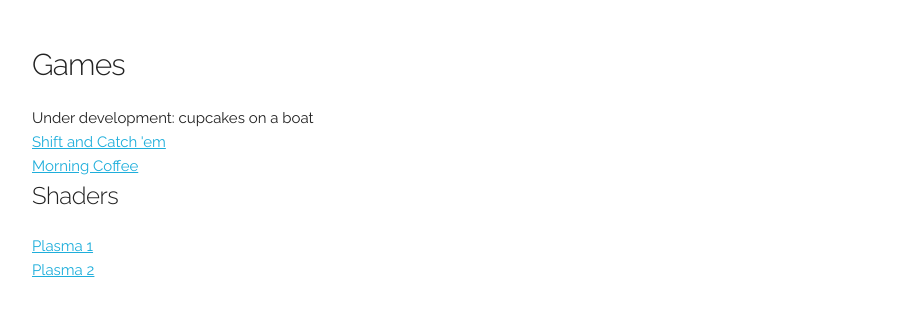
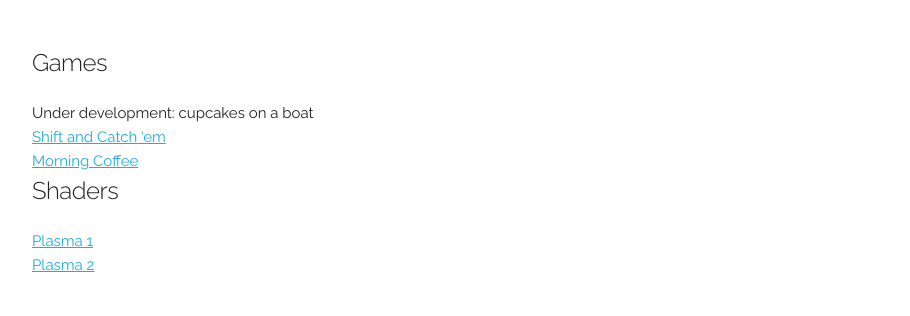
Before and after one commit to sumikkowritescode/fluxwritescode.github.io, a plain HTML site: page index.html in a window 1280 px wide. Shown: the part 220-536 px from the top of the page, without its empty margins (128-1038 px from the left). Drawn offline with Linux system fonts and the light colour scheme.

Commit message:
more adjusting

```diff
--- a/index.html
+++ b/index.html
@@ -44,14 +44,14 @@
     </div>
     <div class="row" style="margin-top: 5%">
         <div class="nine columns">
-            <h4>Games</h4>
+            <h5>Games</h5>
             Under development: cupcakes on a boat<br />
             <a href="https://fatsopanda.itch.io/shift-and-catch-em">Shift and Catch 'em</a><br />
-            <a href="https://fatsopanda.itch.io/morning-coffee-poop">Morning Coffee</a>
+            <a href="https://fatsopanda.itch.io/morning-coffee-poop">Morning Coffee</a><br />
 
             <h5>Shaders</h5>
             <a href="https://www.shadertoy.com/view/4sySRD">Plasma 1</a><br />
-                <a href="https://www.shadertoy.com/view/lsySzW">Plasma 2</a>
+            <a href="https://www.shadertoy.com/view/lsySzW">Plasma 2</a>
         </div>
     </div>
   </div>
```
